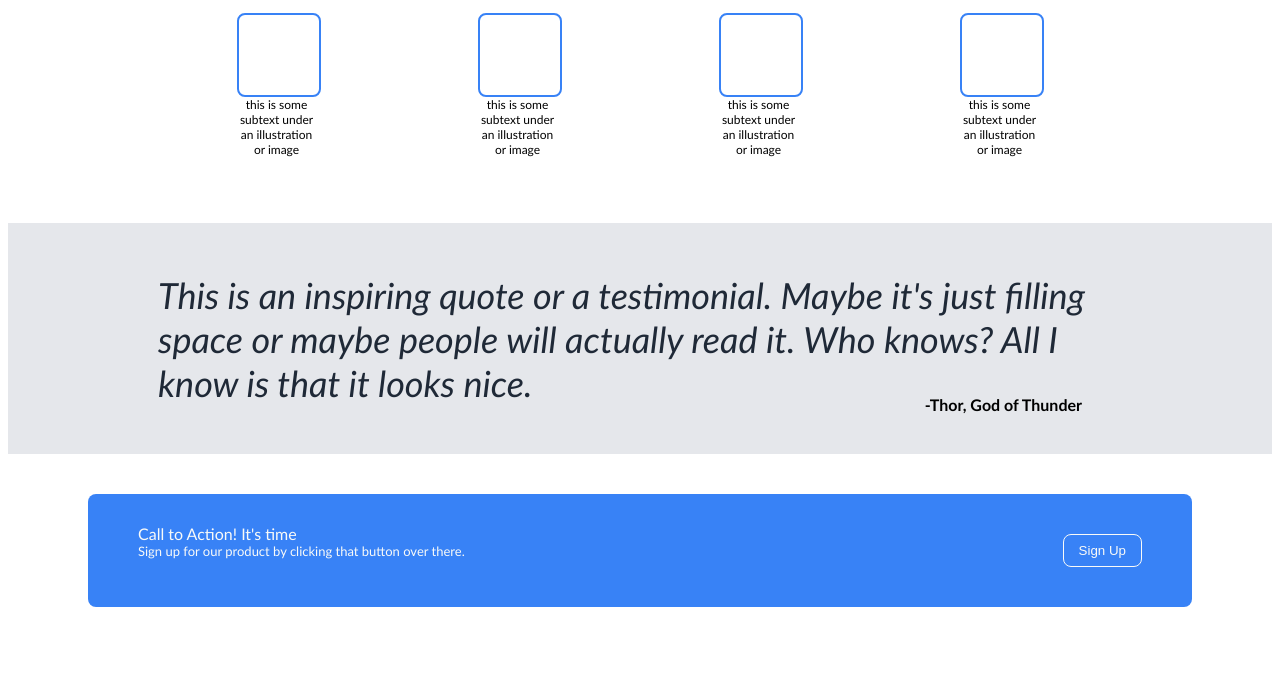
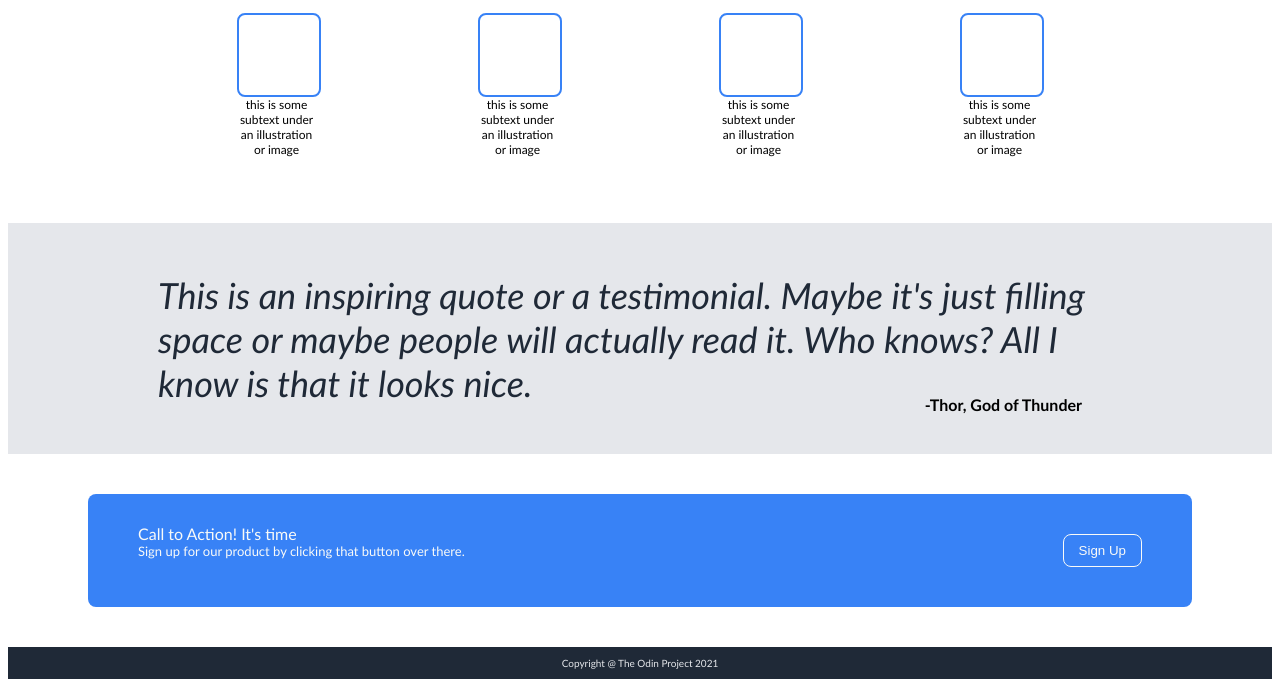
Before and after one commit to jodygrd/odin-landing-page, a plain HTML site: page index.html in a window 1280 px wide. Shown: the part 515-1202 px from the top of the page. Before the commit the page ends 1162 px from the top, so only its background shows below. Drawn offline with Linux system fonts and the light colour scheme.

Commit message:
Create footer

```diff
--- a/index.html
+++ b/index.html
@@ -62,5 +62,8 @@
         </div>
         <button>Sign Up</button>
     </div>
+    <div class="footer">
+        Copyright @ The Odin Project 2021
+    </div>
 </body>
 </html>
--- a/styles.css
+++ b/styles.css
@@ -147,3 +147,14 @@ button {
 .call-subtext {
     font-size: small;
 }
+
+/* footer */
+
+.footer {
+    text-align: center;
+    color: #e5e7eb;
+    background-color: #1f2937;
+    font-size: x-small;
+    margin: 0;
+    padding: 10px;
+}
```
